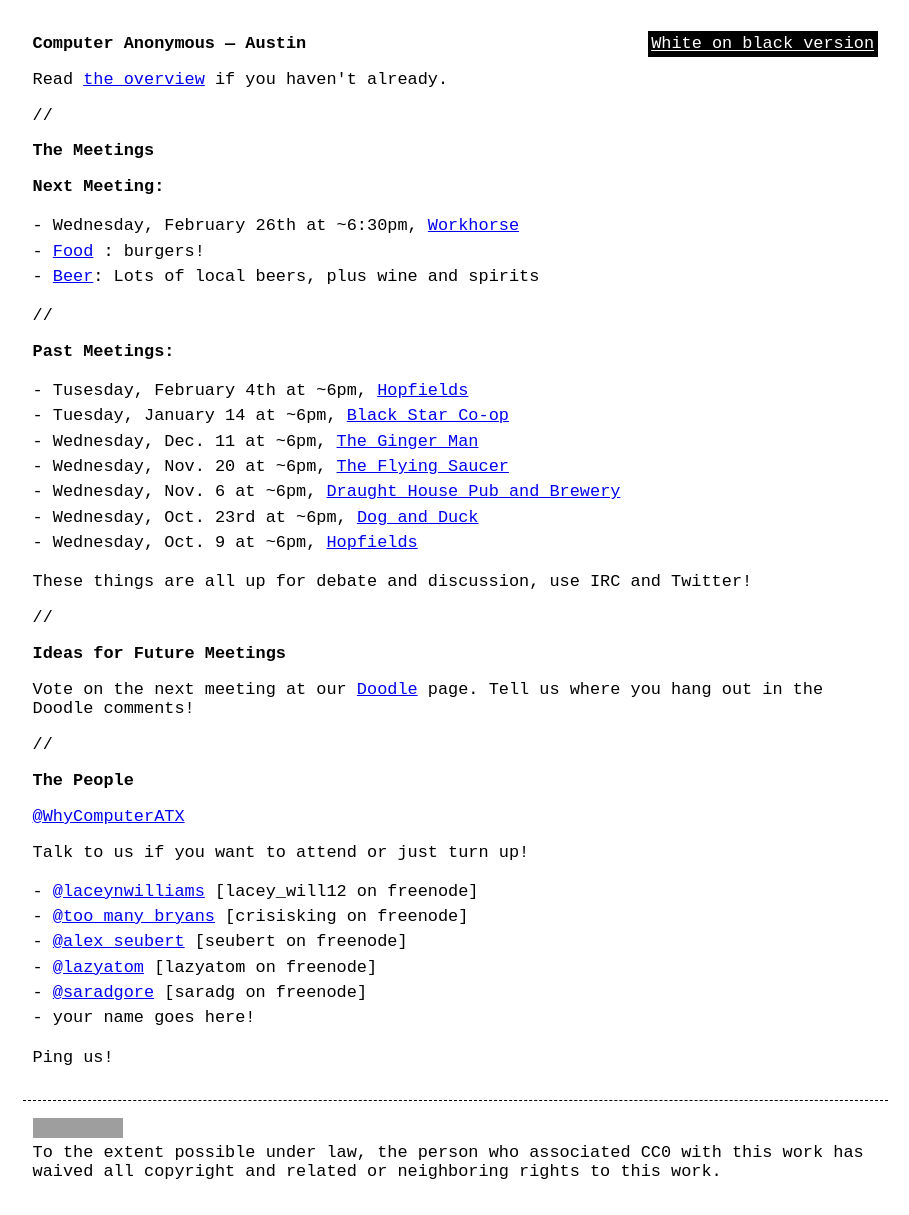
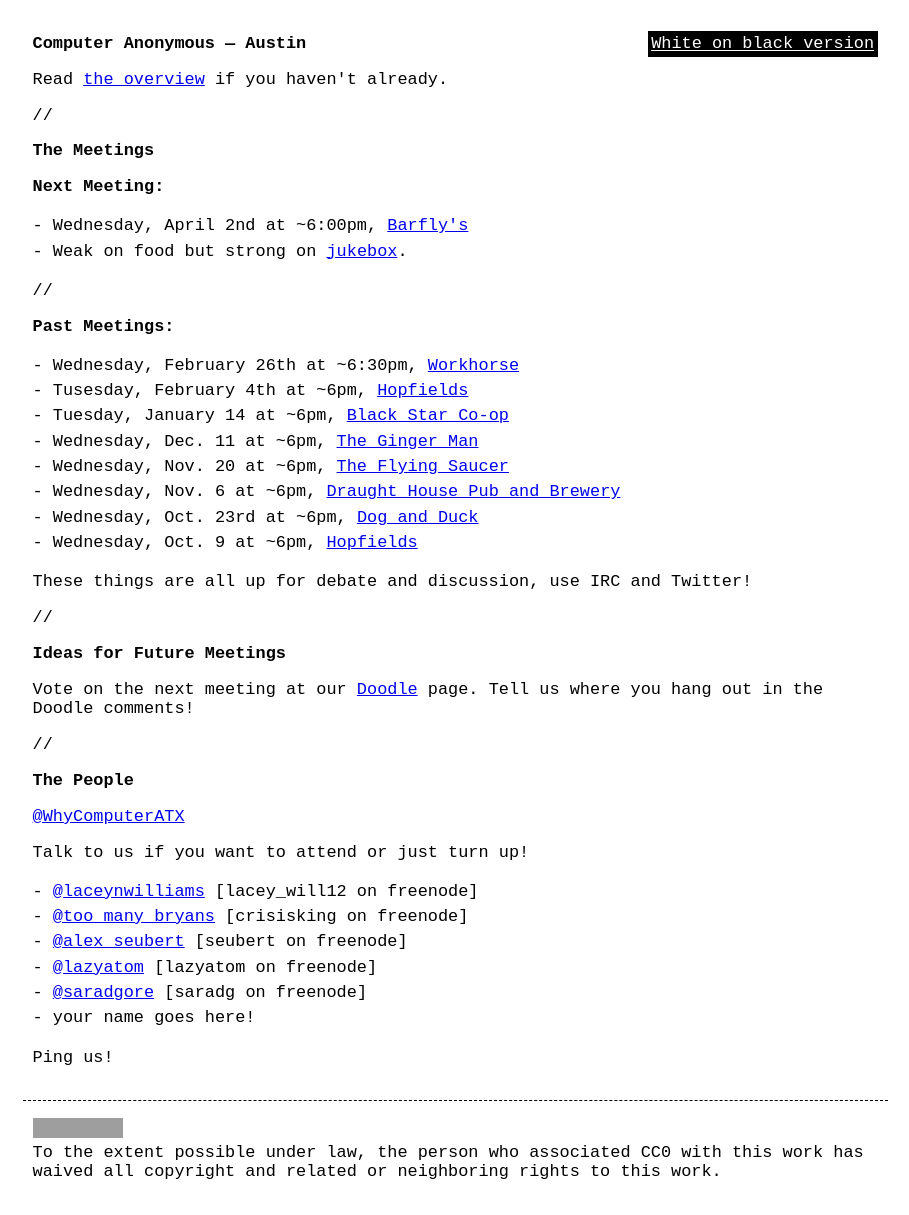
Before and after one commit to computeranonymous/computer, a Jekyll site: the page built from us_austin.html, in a window 1280 px wide. Shown: the whole page, without its empty margins (185-1094 px from the left). Built offline with Jekyll 4.4.1, drawn with Linux system fonts in a browser that asks for light colours; grey boxes are pictures that could not be loaded.

Commit message:
Added new meeting

```diff
--- a/us_austin.html
+++ b/us_austin.html
@@ -13,9 +13,8 @@
 <h3>Next Meeting:</h3>
 
 <ul>
-    <li>Wednesday, February 26th  at ~6:30pm, <a href="http://workhorsebar.com/">Workhorse</a></li>
-    <li><a href="http://workhorsebar.com/food.html">Food</a> : burgers!</li>
-    <li><a href="http://workhorsebar.com/beer.html">Beer</a>: Lots of local beers, plus wine and spirits</li>
+    <li>Wednesday, April 2nd  at ~6:00pm, <a href="http://www.barflysaustin.com/">Barfly's</a></li>
+    <li>Weak on food but strong on <a href="http://www.barflysaustin.com/?jukebox">jukebox</a>.</li>
 </ul>
 
 <p>//</p>
@@ -23,6 +22,7 @@
 <h3>Past Meetings:</h3>
 
 <ul>
+    <li>Wednesday, February 26th  at ~6:30pm, <a href="http://workhorsebar.com/">Workhorse</a></li>
     <li>Tusesday, February 4th  at ~6pm, <a href="http://hopfieldsaustin.com/">Hopfields</a></li>
     <li>Tuesday, January 14 at ~6pm, <a href="http://www.blackstar.coop/">Black Star Co-op</a></li>
     <li>Wednesday, Dec. 11 at ~6pm, <a href="http://aus.gingermanpub.com/">The Ginger Man</a></li>
```
